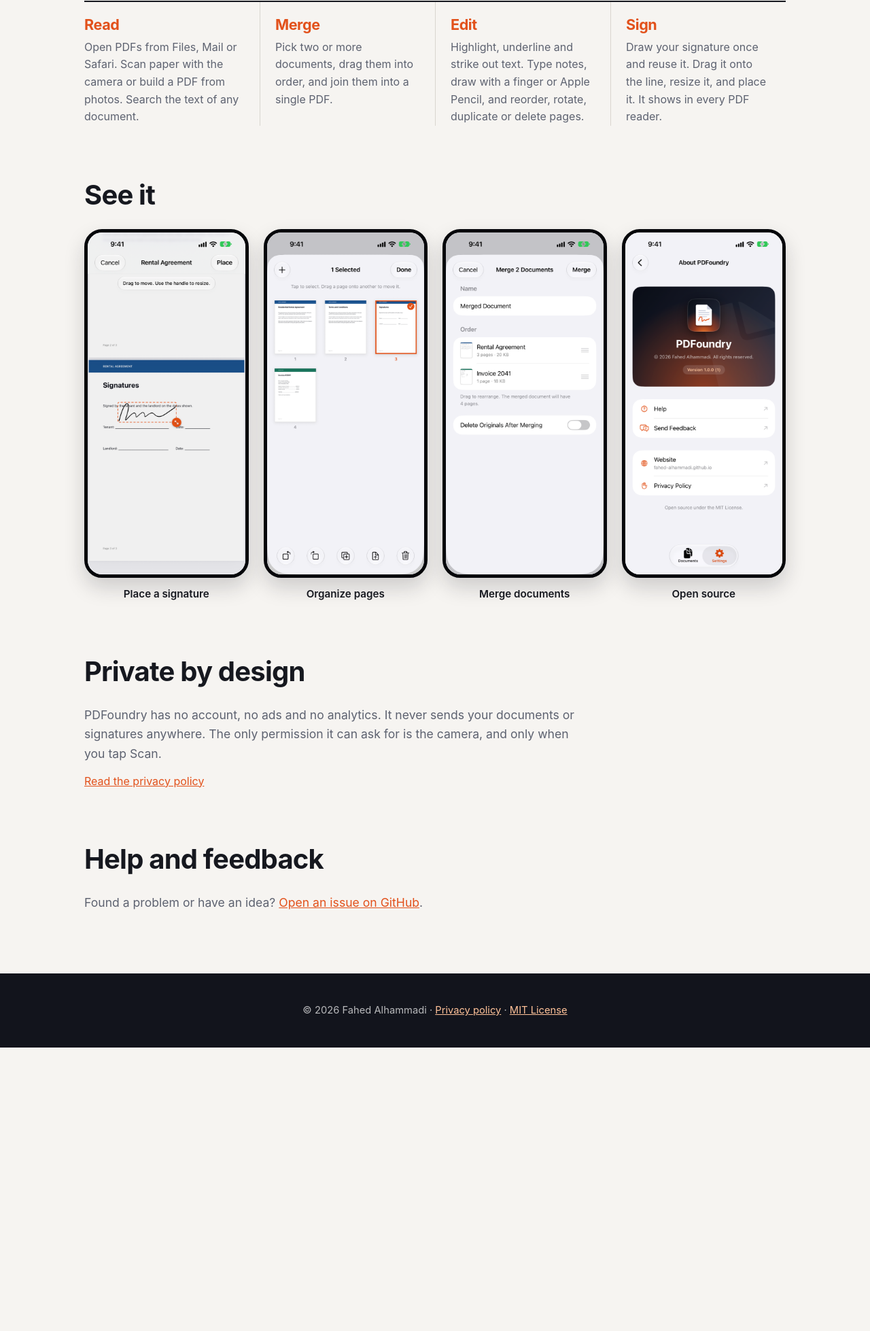
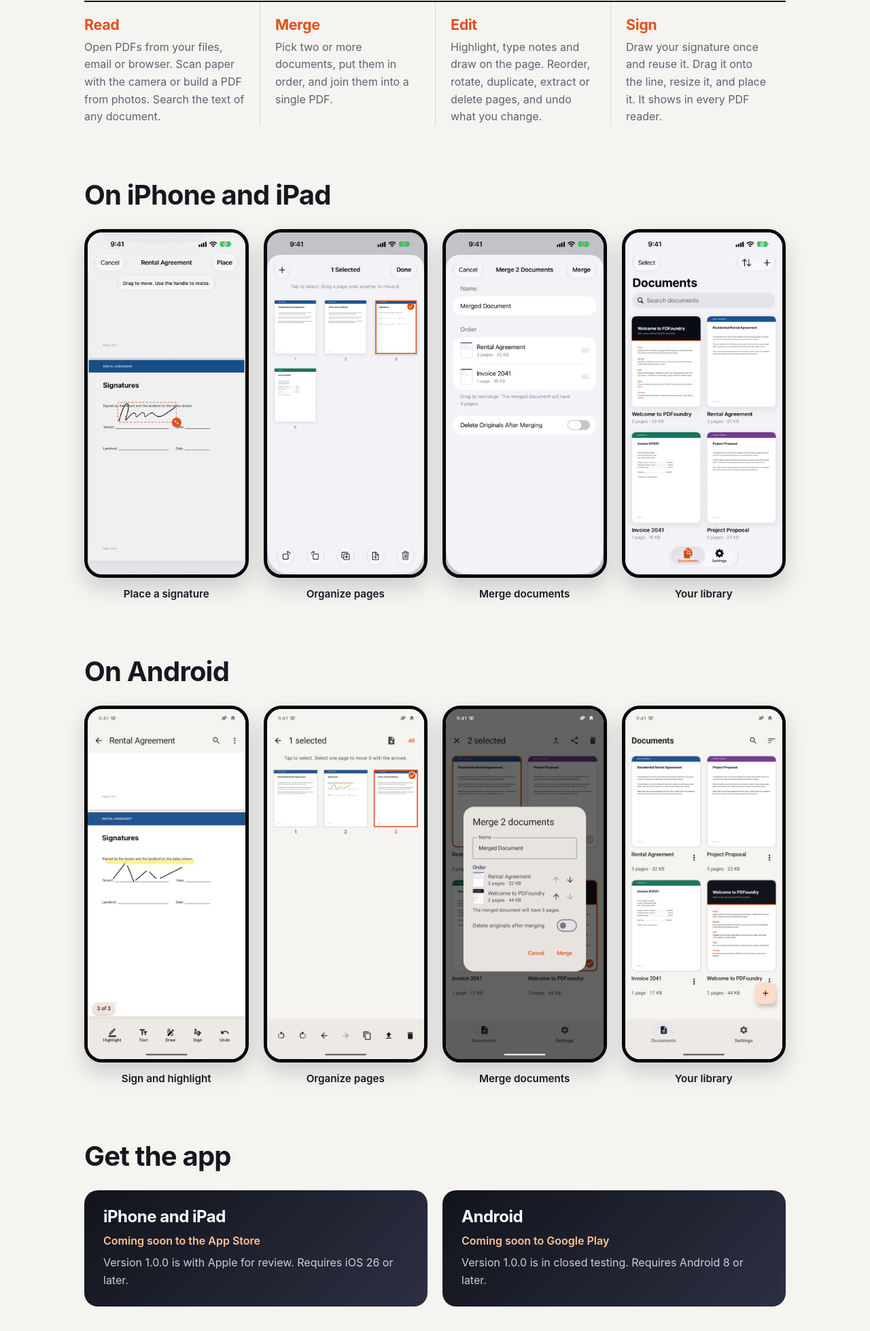
Before and after one commit to Fahed-Alhammadi/PDFoundry, a plain HTML site: page Website/index.html in a window 1280 px wide. Shown: the part 839-2797 px from the top of the page at 68% size. Before the commit the page ends 2380 px from the top, so only its background shows below. Drawn offline with Linux system fonts and the light colour scheme.

Commit message:
Rewrite the README and update the website for both apps
README: status, side-by-side features, both tech stacks, build, test and
release instructions. Website: Android screenshots, a Get the app section,
and a privacy policy that covers the Android app.

Co-Authored-By: Claude Fable 5.2 <noreply@anthropic.com>

```diff
--- a/Website/index.html
+++ b/Website/index.html
@@ -3,8 +3,13 @@
 <head>
 <meta charset="utf-8">
 <meta name="viewport" content="width=device-width, initial-scale=1">
-<title>PDFoundry: read, merge, edit and sign PDFs on iPhone and iPad</title>
-<meta name="description" content="PDFoundry is a private PDF app for iPhone and iPad. Read, merge, edit and sign documents on your device, with no account and no tracking.">
+<title>PDFoundry: read, merge, edit and sign PDFs on iPhone, iPad and Android</title>
+<meta name="description" content="PDFoundry is a private PDF app for iPhone, iPad and Android. Read, merge, edit and sign documents on your device, with no account and no tracking.">
+<meta property="og:title" content="PDFoundry">
+<meta property="og:description" content="Read, merge, edit and sign PDFs on your device. No account, no ads, no tracking.">
+<meta property="og:type" content="website">
+<meta property="og:url" content="https://fahed-alhammadi.github.io/PDFoundry/">
+<meta property="og:image" content="https://fahed-alhammadi.github.io/PDFoundry/assets/icon.png">
 <link rel="icon" href="assets/icon.png">
 <link rel="stylesheet" href="style.css">
 </head>
@@ -14,7 +19,7 @@
     <a class="brand" href="./"><img src="assets/icon.png" alt="" width="36" height="36">PDFoundry</a>
     <div class="links">
       <a href="#features">Features</a>
-      <a href="#screens">Screens</a>
+      <a href="#get">Get the app</a>
       <a href="privacy.html">Privacy</a>
       <a href="https://github.com/Fahed-Alhammadi/PDFoundry">GitHub</a>
     </div>
@@ -22,15 +27,15 @@
   <div class="hero-grid">
     <div class="pitch">
       <h1>Your documents, finished on your phone.</h1>
-      <p>Read, merge, edit and sign PDFs on iPhone and iPad. Everything stays on your device.</p>
+      <p>Read, merge, edit and sign PDFs on iPhone, iPad and Android. Everything stays on your device.</p>
       <div class="cta">
-        <span class="button soon">Coming soon to the App Store</span>
+        <a class="button soon" href="#get">Get the app</a>
         <a class="button ghost" href="https://github.com/Fahed-Alhammadi/PDFoundry">View the source</a>
       </div>
     </div>
     <div class="phones">
-      <img class="phone back" src="assets/01-library.png" alt="The PDFoundry document library">
-      <img class="phone front" src="assets/08-signed.png" alt="A signed rental agreement in PDFoundry">
+      <img class="phone back" src="assets/android-library.png" alt="The PDFoundry document library on Android">
+      <img class="phone front" src="assets/08-signed.png" alt="A signed rental agreement in PDFoundry on iPhone">
     </div>
   </div>
 </header>
@@ -41,15 +46,15 @@
     <div class="features">
       <article>
         <h3>Read</h3>
-        <p>Open PDFs from Files, Mail or Safari. Scan paper with the camera or build a PDF from photos. Search the text of any document.</p>
+        <p>Open PDFs from your files, email or browser. Scan paper with the camera or build a PDF from photos. Search the text of any document.</p>
       </article>
       <article>
         <h3>Merge</h3>
-        <p>Pick two or more documents, drag them into order, and join them into a single PDF.</p>
+        <p>Pick two or more documents, put them in order, and join them into a single PDF.</p>
       </article>
       <article>
         <h3>Edit</h3>
-        <p>Highlight, underline and strike out text. Type notes, draw with a finger or Apple Pencil, and reorder, rotate, duplicate or delete pages.</p>
+        <p>Highlight, type notes and draw on the page. Reorder, rotate, duplicate, extract or delete pages, and undo what you change.</p>
       </article>
       <article>
         <h3>Sign</h3>
@@ -59,24 +64,50 @@
   </section>
 
   <section id="screens">
-    <h2>See it</h2>
+    <h2>On iPhone and iPad</h2>
     <div class="shots">
-      <figure><img src="assets/04-place-signature.png" alt="Placing a signature" loading="lazy"><figcaption>Place a signature</figcaption></figure>
-      <figure><img src="assets/05-pages.png" alt="Organizing pages" loading="lazy"><figcaption>Organize pages</figcaption></figure>
-      <figure><img src="assets/02-merge.png" alt="Merging documents" loading="lazy"><figcaption>Merge documents</figcaption></figure>
-      <figure><img src="assets/07-about.png" alt="About PDFoundry" loading="lazy"><figcaption>Open source</figcaption></figure>
+      <figure><img src="assets/04-place-signature.png" alt="Placing a signature on iPhone" loading="lazy"><figcaption>Place a signature</figcaption></figure>
+      <figure><img src="assets/05-pages.png" alt="Organizing pages on iPhone" loading="lazy"><figcaption>Organize pages</figcaption></figure>
+      <figure><img src="assets/02-merge.png" alt="Merging documents on iPhone" loading="lazy"><figcaption>Merge documents</figcaption></figure>
+      <figure><img src="assets/01-library.png" alt="The document library on iPhone" loading="lazy"><figcaption>Your library</figcaption></figure>
+    </div>
+  </section>
+
+  <section>
+    <h2>On Android</h2>
+    <div class="shots">
+      <figure><img src="assets/android-signed.png" alt="A signed and highlighted document on Android" loading="lazy"><figcaption>Sign and highlight</figcaption></figure>
+      <figure><img src="assets/android-pages.png" alt="Organizing pages on Android" loading="lazy"><figcaption>Organize pages</figcaption></figure>
+      <figure><img src="assets/android-merge.png" alt="Merging documents on Android" loading="lazy"><figcaption>Merge documents</figcaption></figure>
+      <figure><img src="assets/android-library.png" alt="The document library on Android" loading="lazy"><figcaption>Your library</figcaption></figure>
+    </div>
+  </section>
+
+  <section id="get">
+    <h2>Get the app</h2>
+    <div class="stores">
+      <article>
+        <h3>iPhone and iPad</h3>
+        <p class="state">Coming soon to the App Store</p>
+        <p>Version 1.0.0 is with Apple for review. Requires iOS 26 or later.</p>
+      </article>
+      <article>
+        <h3>Android</h3>
+        <p class="state">Coming soon to Google Play</p>
+        <p>Version 1.0.0 is in closed testing. Requires Android 8 or later.</p>
+      </article>
     </div>
   </section>
 
   <section class="private">
     <h2>Private by design</h2>
-    <p>PDFoundry has no account, no ads and no analytics. It never sends your documents or signatures anywhere. The only permission it can ask for is the camera, and only when you tap Scan.</p>
+    <p>PDFoundry has no account, no ads and no analytics. It never sends your documents or signatures anywhere. On iPhone and iPad the only permission it can ask for is the camera, and only when you tap Scan. On Android it asks for no permissions at all, not even internet access.</p>
     <a href="privacy.html">Read the privacy policy</a>
   </section>
 
   <section id="contact" class="contact">
     <h2>Help and feedback</h2>
-    <p>Found a problem or have an idea? <a href="https://github.com/Fahed-Alhammadi/PDFoundry/issues">Open an issue on GitHub</a>.</p>
+    <p>Found a problem or have an idea? <a href="https://github.com/Fahed-Alhammadi/PDFoundry/issues">Open an issue on GitHub</a>. PDFoundry is open source under the MIT License.</p>
   </section>
 </main>
 
--- a/Website/style.css
+++ b/Website/style.css
@@ -134,6 +134,17 @@ h2 { font-size: clamp(1.8rem, 3.4vw, 2.5rem); margin: 0 0 28px; }
 }
 .shots figcaption { text-align: center; margin-top: 12px; font-weight: 600; font-size: 0.95rem; }
 
+.stores { display: grid; grid-template-columns: repeat(2, 1fr); gap: 22px; }
+.stores article {
+  padding: 26px 28px;
+  border-radius: 20px;
+  color: #fff;
+  background: linear-gradient(135deg, var(--graphite), var(--steel));
+}
+.stores h3 { font-size: 1.5rem; margin: 0 0 10px; }
+.stores p { margin: 0; color: rgba(255, 255, 255, 0.78); }
+.stores .state { color: var(--ember-light); font-weight: 600; margin-bottom: 6px; }
+
 .private p, .contact p { max-width: 42em; font-size: 1.1rem; color: var(--muted); margin: 0 0 14px; }
 
 footer {
@@ -159,6 +170,7 @@ footer a { color: var(--ember-light); }
   .phones { height: 470px; }
   .phone { width: 205px; }
   .features, .shots { grid-template-columns: repeat(2, 1fr); }
+  .stores { grid-template-columns: 1fr; }
   .features article { padding: 22px 16px 0 0; }
   .features article + article { padding-left: 0; border-left: 0; }
   .features article:nth-child(even) { padding-left: 16px; border-left: 1px solid #d9d5cf; }
```
Also changed, not shown: Website/privacy.html (+6 -5 lines), README.md, Website/assets/android-library.png (added), Website/assets/android-merge.png (added), Website/assets/android-pages.png (added), Website/assets/android-signed.png (added).
